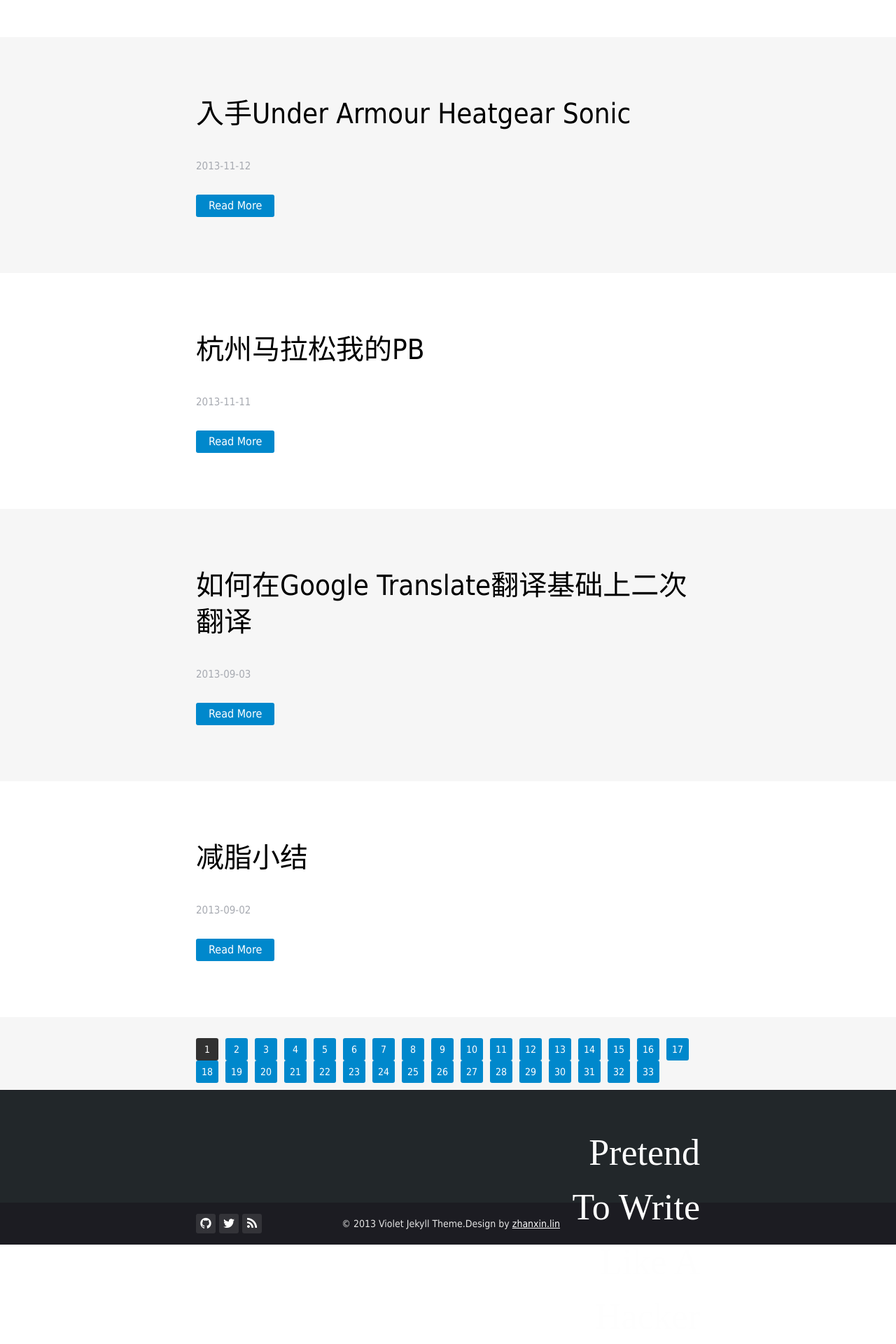
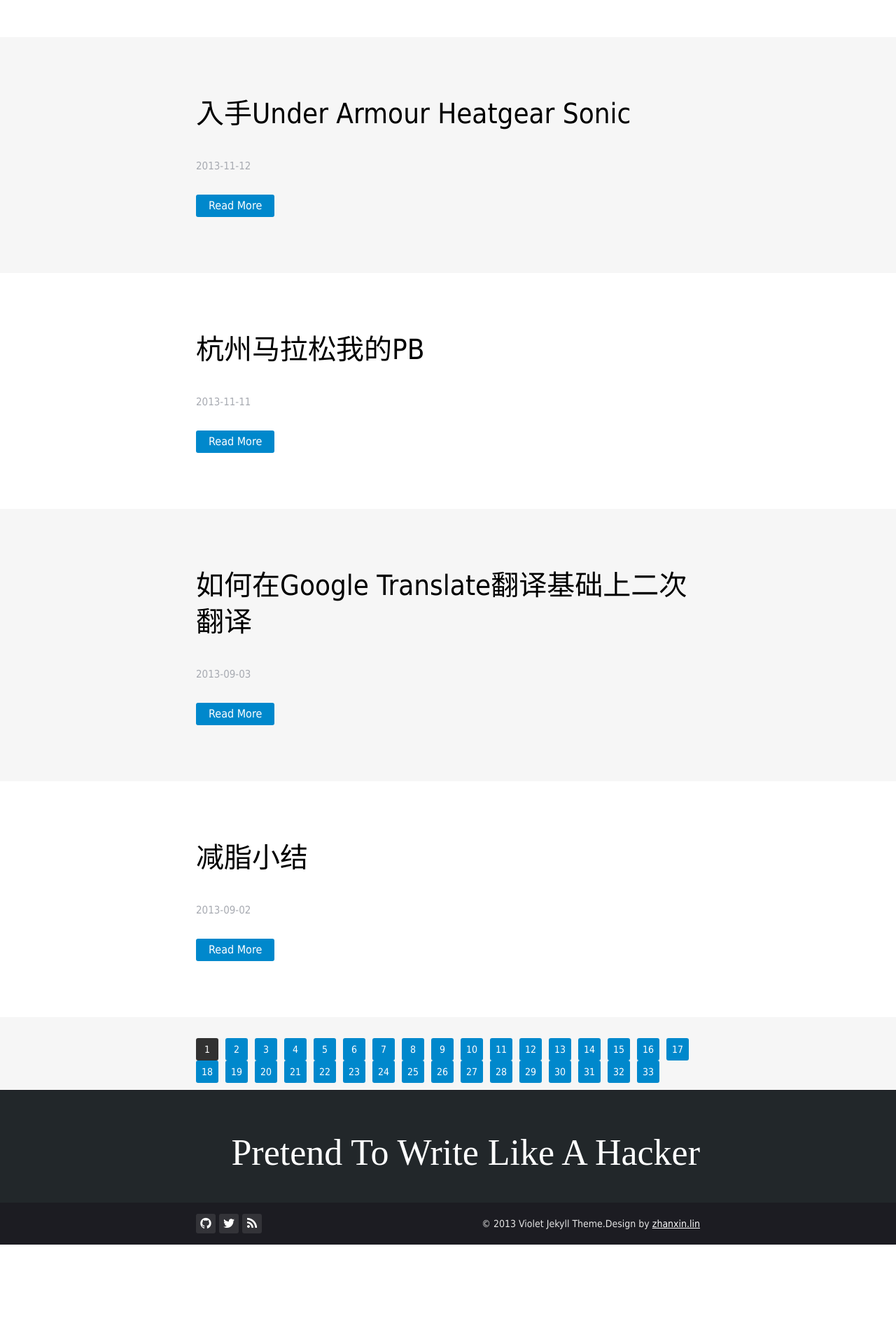
Before and after one commit to besteric/besteric.github.com, a Jekyll site: the page built from index.html, in a window 1280 px wide. Shown: the part 1555-3475 px from the top of the page at 70% size. Built offline with Jekyll 4.4.1, drawn with Linux system fonts in a browser that asks for light colours; nearby versions of some CDN libraries; some web fonts are replaced; Markdown is read by kramdown in place of the engine named in the settings; the list of posts is cut into pages by our own code; after the commit the page ends 3333 px from its top, so only the background shows below that.

Commit message:
修复底部样式溢出

```diff
--- a/themes/violet/css/style.css
+++ b/themes/violet/css/style.css
@@ -301,7 +301,7 @@
     margin: 0 auto;
 }
 .footer .logo {
-    width: 200px;
+    width: 100%;
     float: right;
     text-align: right;
 }
```
